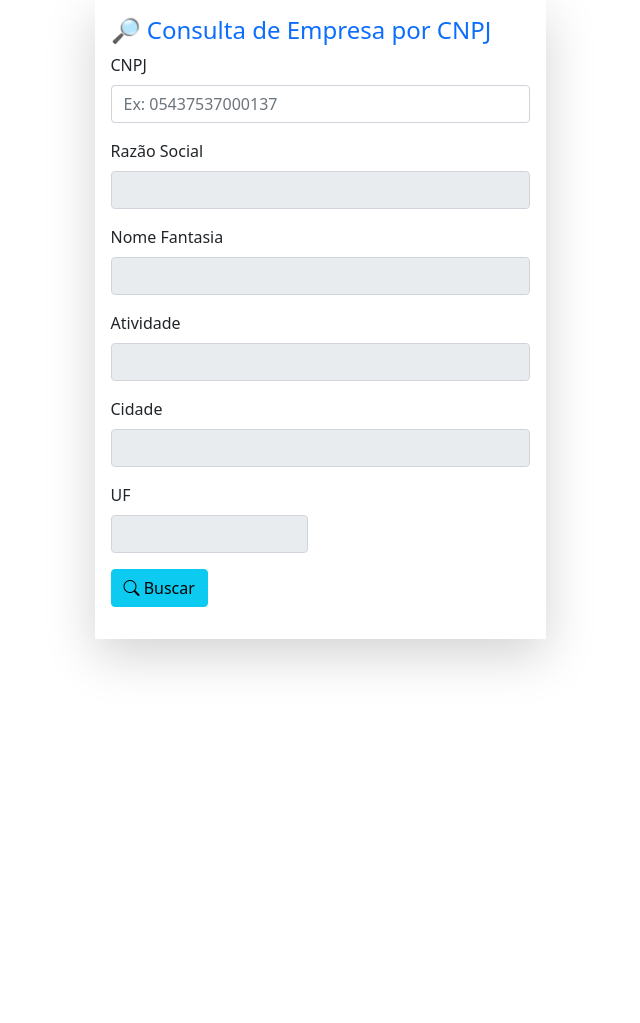
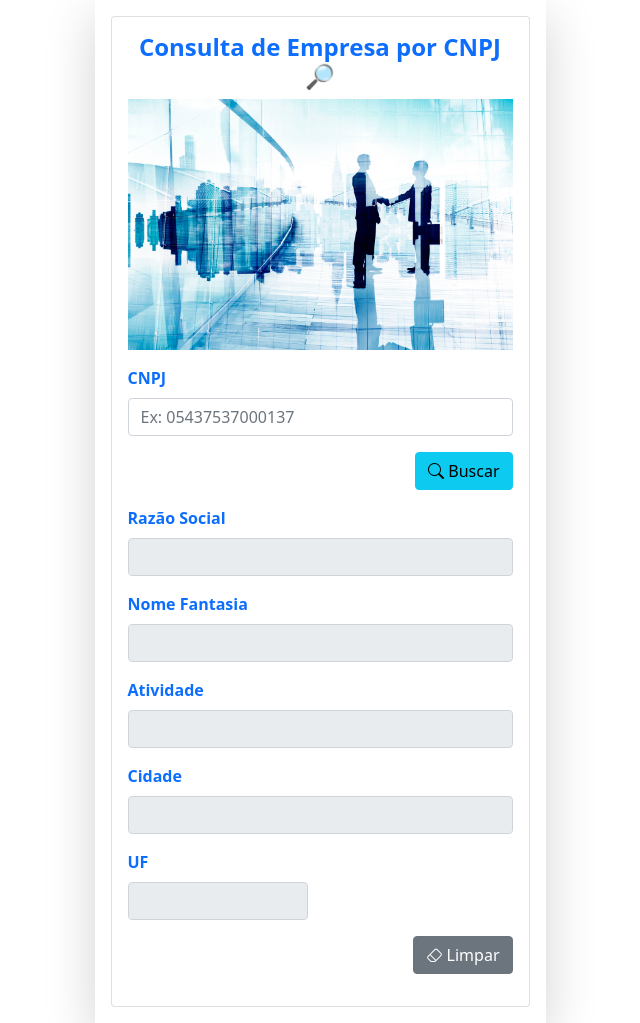
Before and after one commit to annalevra/cnpj, a plain HTML site: page index.html in a window 1280 px wide. Shown: the whole page, without its empty margins (320-960 px from the left). Before the commit the page ends 800 px from the top, so only its background shows below. Drawn offline with nearby package versions, Linux system fonts and the light colour scheme.

Commit message:
Update: html e js

```diff
--- a/index.html
+++ b/index.html
@@ -23,49 +23,63 @@
             <div class="col-md-5">
                 <!--Formulário de consulta de cnpj-->
                 <form id="formCliente" method="post" class="shadow-lg p-3">
-                    <h4 class="text-primary">🔎 Consulta de Empresa por CNPJ</h4>
-                    <div class="mb-3">
+                    <div class="card">
+                        <div class="card-body">
+                    <h4 class="text-primary fw-bold text-center">Consulta de Empresa por CNPJ 🔎</h4>
+                    <!--Inserindo uma imagem-->
+                    <div class="d-flex justify-content-center">
+                    <img src="img/empresa.jpg" style="width:100%"/>
+                    </div>
+                    <!--Campo onde o cnpj será inserido pelo usuário para buscar a empresa-->
+                    <div class="my-3 text-primary fw-bold">
                         <label for="cnpj" class="form-label">CNPJ</label>
                         <input type="text" class="form-control" id="cnpj" name="cnpj"
                         placeholder="Ex: 05437537000137" pattern="[0-9]{14}"
-                        maxlength="14" onchange="atualizaForm()"
+                        maxlength="14"
                         title="Informe o CNPJ no formato 99999999999999 para buscar as informações da empresa">
                         <div class="spinner-border d-none" id="spinner">
                         </div>
+                    <!--Botão de Busca de CNPJ -->
+                    <div class="my-3 text-end fw-bold" >
+                        <button class="btn btn-info" id="buscar" type="button" onclick="buscarCNPJ()">
+                            <i class="bi bi-search"></i> Buscar
+                        </button>
                     </div>
-                    <div class="mb-3">
+                    </div>
+                    <div class="mb-3 text-primary fw-bold">
                         <label for="razao_social" class="form-label">Razão Social</label>
                         <input type="text" class="form-control" id="razao_social" name="razao_social" readonly/>
                     </div>
-                    <div class="mb-3">
+                    <div class="mb-3 text-primary fw-bold">
                         <label for="nome_fantasia" class="form-label">Nome Fantasia</label>
                         <input type="text" class="form-control" id="nome_fantasia" name="nome_fantasia" readonly/>
                     </div>
-                    <div class="mb-3">
+                    <div class="mb-3 text-primary fw-bold fw-bold">
                         <label for="cnae_fiscal_descricao" class="form-label">Atividade</label>
                         <input type="text" class="form-control" id="cnae_fiscal_descricao" name="cnae_fiscal_descricao" readonly/>
                     </div>
-                    <div class="mb-3">
+                    <div class="mb-3 text-primary fw-bold">
                         <label for="municipio" class="form-label">Cidade</label>
                         <input type="text" class="form-control" id="municipio" name="municipio" readonly>
                     </div>
-                    <!--Código Municipio e UF-->
-                    <div class="mb-3 row">
+                    <div class="mb-3 row text-primary fw-bold">
                         <div class="col-md-6">
                             <label for="uf" class="form-label">UF</label>
                             <input type="text" class="form-control" id="uf" name="uf" readonly>
                         </div>
                     </div>
-                    <!--Botão-->
-                    <div class="my-3">
-                        <button class="btn btn-info" id="buscar" type="button" onclick="buscarCNPJ()">
-                            <i class="bi bi-search"></i> Buscar
+                    <!--Botão para limpar conteúdo -->
+                    <div class="my-3 text-end fw-bold">
+                        <button class="btn btn-secondary" id="limpar" type="button" onclick="limpar()">
+                            <i class="bi bi-eraser"></i> Limpar
                         </button>
                     </div>
                 </form>
             </div>
         </div>
     </div>
+</div>
+</div>
 <!-- Carregando o script-->
 <script src="js/script.js"></script>
 </body>
--- a/js/script.js
+++ b/js/script.js
@@ -41,7 +41,7 @@ function buscarCNPJ() {
     const cnpjValor = cnpj.value;
     // aviso de erro caso o usuário não insira 14 dígitos
     if (cnpjValor.length != 14){
-        alert("O CNPJ deve ter 14 dígitos");
+        alert("Digite um CNPJ válido!");
     }
     // Verifica se o CNPJ tem 14 dígitos
     if (cnpjValor.length === 14) {
```
Also changed, not shown: img/9538.jpg (deleted), img/empresa.jpg (added), img/fundo.png (deleted), img/teste.jpg (deleted), img/vetor.jpg (deleted), 1 other file.
